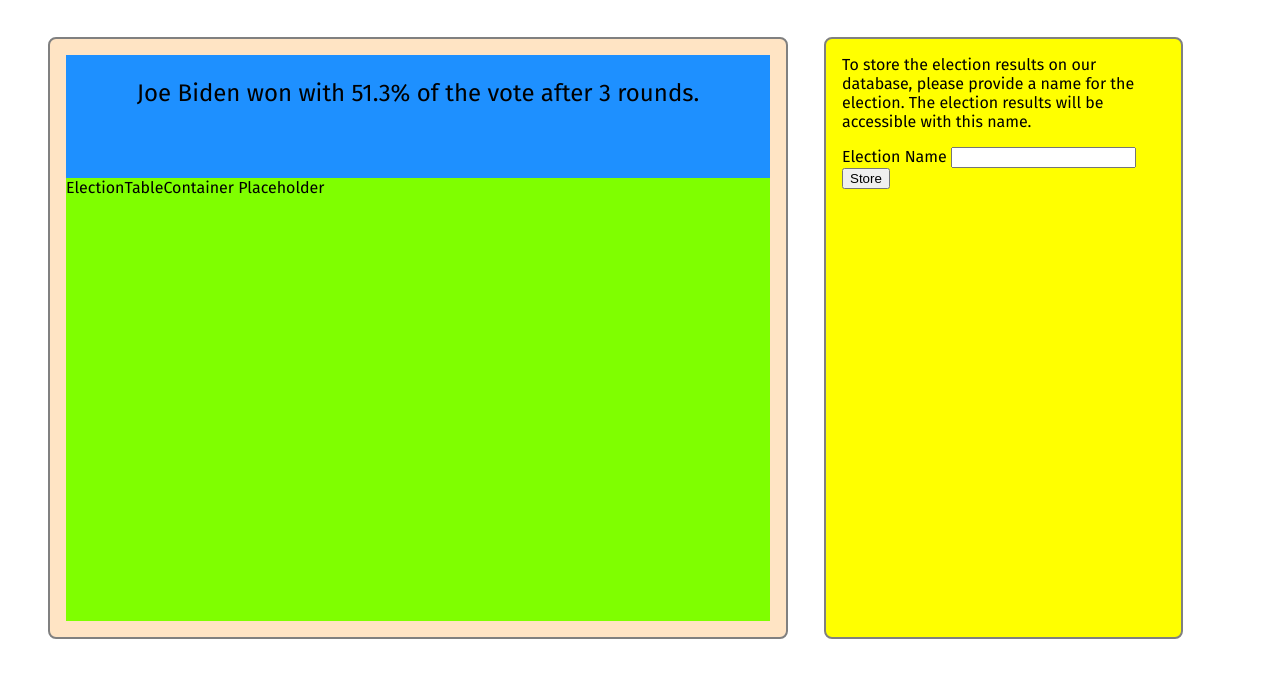
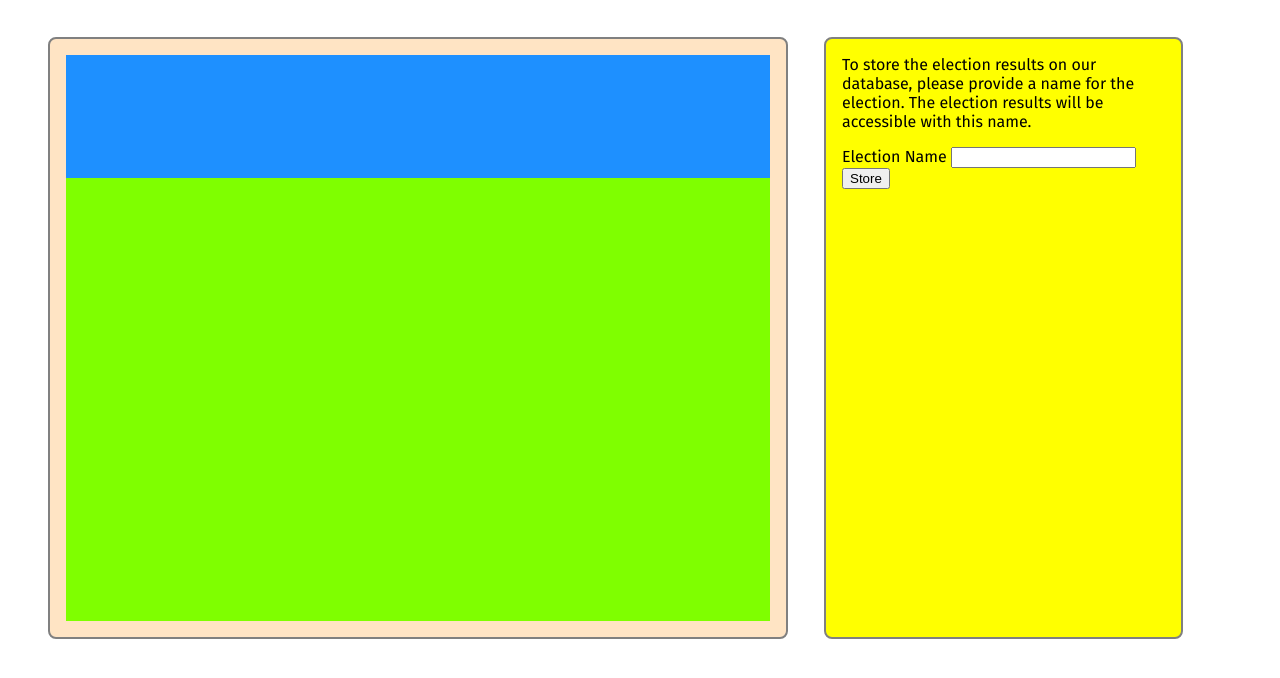
Before and after one commit to mlm20/Ranked-Choice-Voting-Web-App, a website: page web-app/static/Results/Results.html in a window 1280 px wide. Shown: the part 98-776 px from the top of the page. Drawn offline with Linux system fonts and the light colour scheme.

Commit message:
removed placeholders

```diff
--- a/web-app/static/Results/Results.html
+++ b/web-app/static/Results/Results.html
@@ -15,10 +15,10 @@
 <main id="main">
     <div id="ResultAnnouncement">
         <div id="ElectionSummary">
-            Joe Biden won with 51.3% of the vote after 3 rounds.
+
         </div>
         <div id="ElectionTableContainer">
-            ElectionTableContainer Placeholder
+
         </div>
     </div>
 
```
